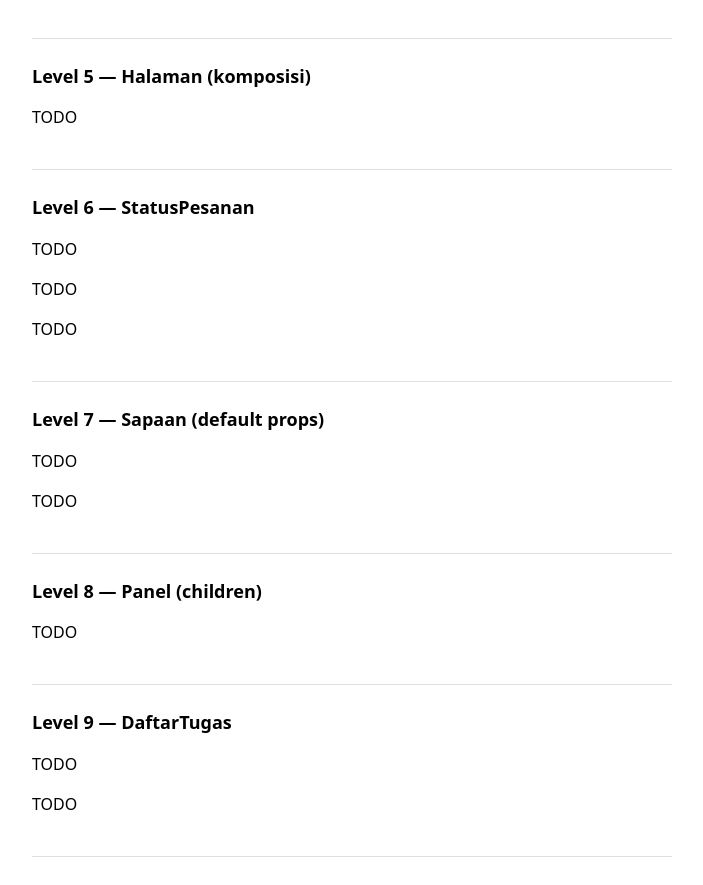
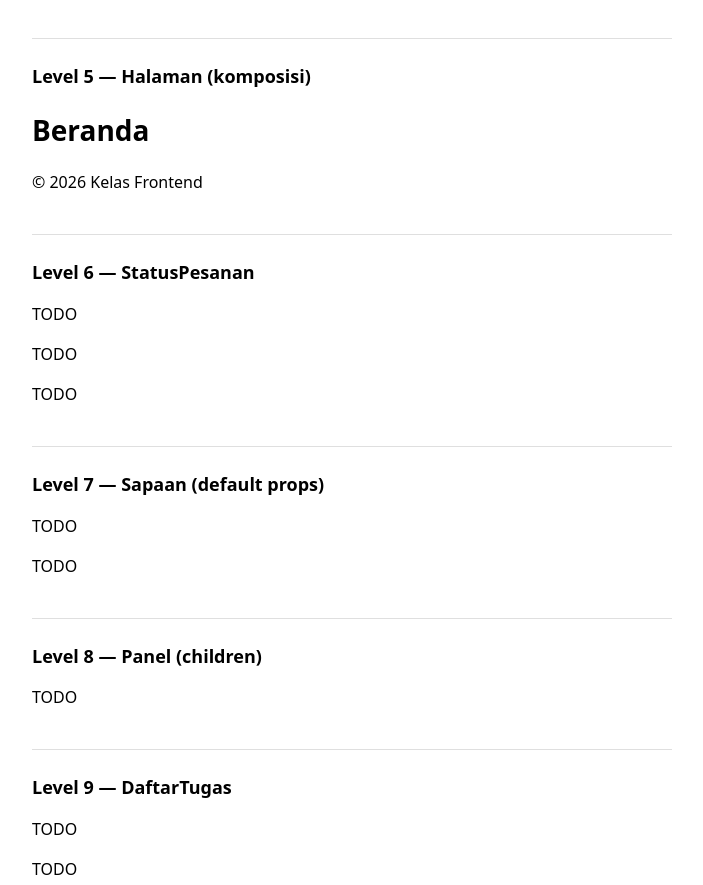
Before and after one commit to azkafh/frontend-5053241020, a React (Vite) app in the folder pertemuan-02/: page / in a window 1280 px wide. Shown: the part 916-1801 px from the top of the page, without its empty margins (288-991 px from the left). Built offline with nearby package versions, Linux system fonts and the light colour scheme.

Commit message:
pertemuan-02: level 5 selesai

```diff
--- a/pertemuan-02/src/components/Halaman.tsx
+++ b/pertemuan-02/src/components/Halaman.tsx
@@ -2,17 +2,34 @@
 // komponen — lihat SOAL.md untuk kontrak lengkap tiap fungsi).
 
 // Header menerima { judul: string }, render <header><h1>{judul}</h1></header>
-export function Header(props: any) {
-  return <header>TODO</header>
+type HeaderProps = {
+  judul: string;
+};
+
+export function Header({judul}: HeaderProps) {
+  return (
+    <header>
+      <h1>{judul}</h1>
+    </header>
+  )
 }
 
 // Footer tidak menerima props, render <footer><p>© 2026 Kelas Frontend</p></footer>
 export function Footer() {
-  return <footer>TODO</footer>
+  return (
+    <footer>
+      <p>© 2026 Kelas Frontend</p>
+    </footer>
+  )
 }
 
 // Halaman menerima { judul: string }, render <Header judul={judul} />
 // diikuti <Footer /> (pakai Fragment, JANGAN tambah <div> pembungkus baru).
-export function Halaman(props: any) {
-  return <div>TODO</div>
+export function Halaman({judul}: HeaderProps) {
+  return (
+    <>
+      <Header judul={judul} />
+      <Footer />
+    </>
+  )
 }
```
